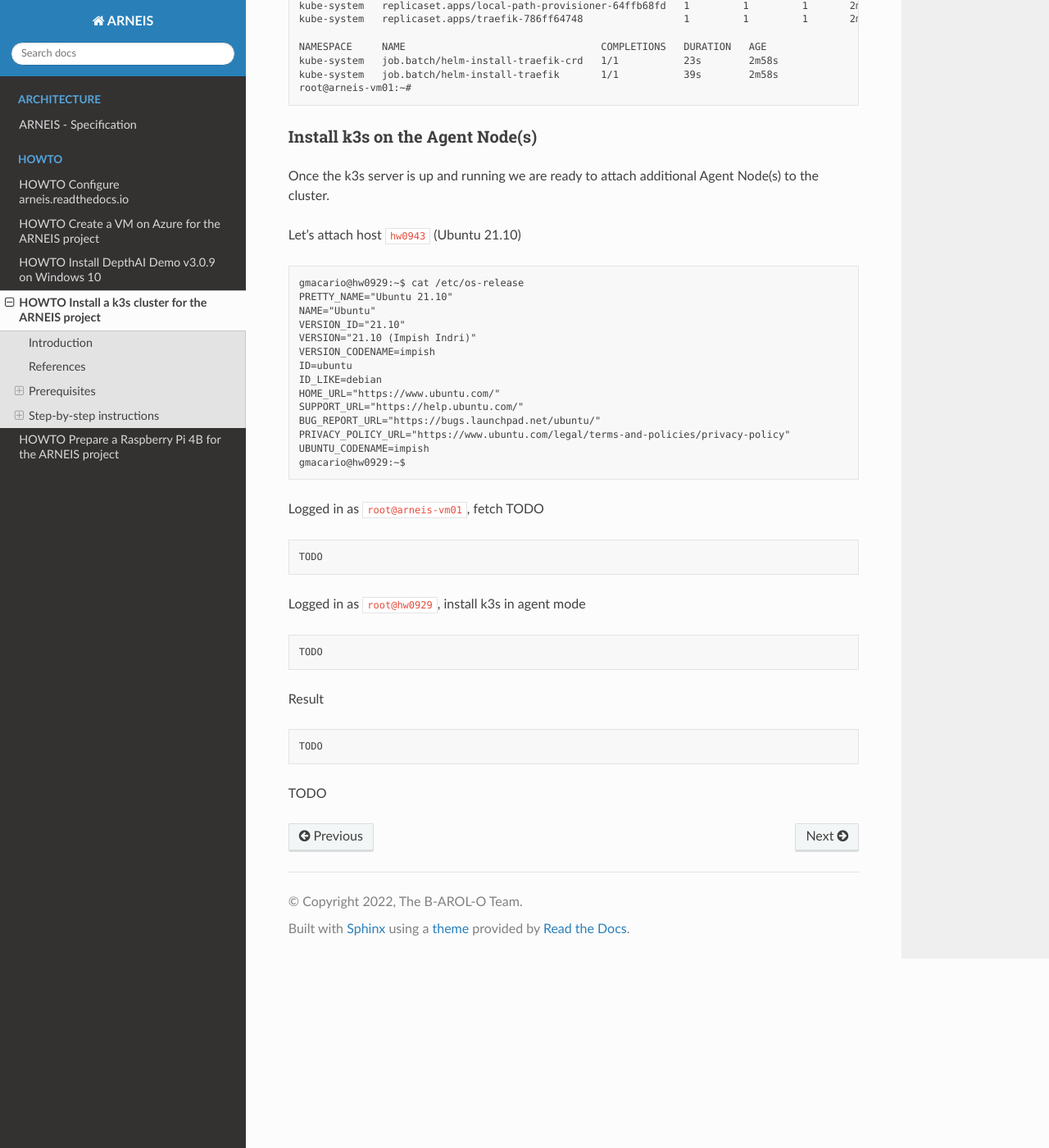
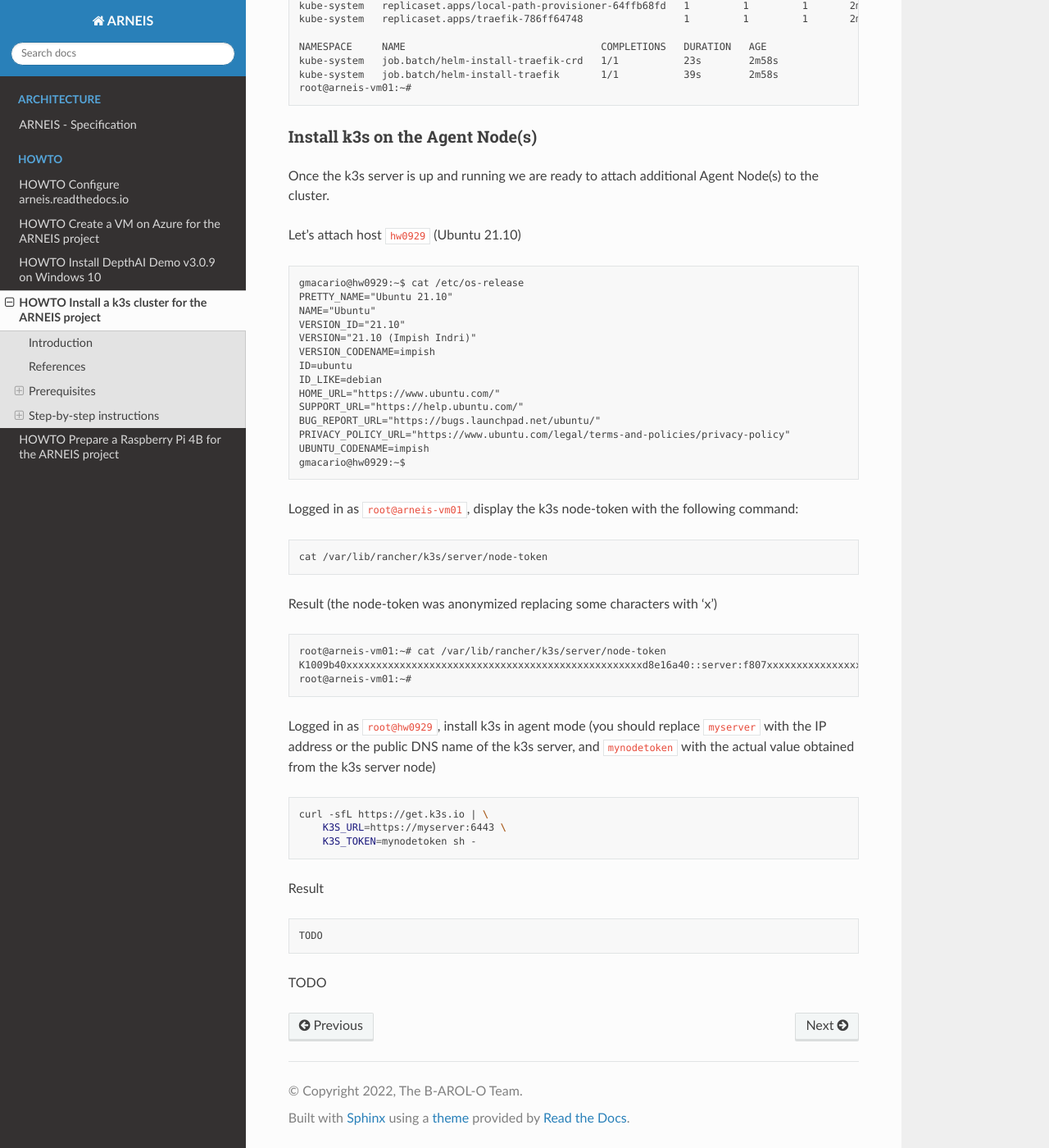
Before and after one commit to B-AROL-O/ARNEIS, a Sphinx documentation site: the page built from docs/howto/howto-install-k3s-for-arneis.md, in a window 1280 px wide and 1400 px high, scrolled down 2892 px. Shown: the whole window at 82% size. Built offline with Sphinx 7.4.7 and the Read the Docs theme 2.0.0, drawn with Linux system fonts in a browser that asks for light colours.

Commit message:
Update section: Install k3s on the Agent Node(s)
Signed-off-by: Macario Gianpaolo <gmacario@gmail.com>

````diff
--- a/docs/howto/howto-install-k3s-for-arneis.md
+++ b/docs/howto/howto-install-k3s-for-arneis.md
@@ -126,7 +126,7 @@ root@arneis-vm01:~#
 
 Once the k3s server is up and running we are ready to attach additional Agent Node(s) to the cluster.
 
-Let's attach host `hw0943` (Ubuntu 21.10)
+Let's attach host `hw0929` (Ubuntu 21.10)
 
 ```text
 gmacario@hw0929:~$ cat /etc/os-release
@@ -145,16 +145,26 @@ UBUNTU_CODENAME=impish
 gmacario@hw0929:~$
 ```
 
-Logged in as `root@arneis-vm01`, fetch TODO
+Logged in as `root@arneis-vm01`, display the k3s node-token with the following command:
 
 ```bash
-TODO
+cat /var/lib/rancher/k3s/server/node-token
 ```
 
-Logged in as `root@hw0929`, install k3s in agent mode
+Result (the node-token was anonymized replacing some characters with 'x')
+
+```text
+root@arneis-vm01:~# cat /var/lib/rancher/k3s/server/node-token
+K1009b40xxxxxxxxxxxxxxxxxxxxxxxxxxxxxxxxxxxxxxxxxxxxxxxxxxd8e16a40::server:f807xxxxxxxxxxxxxxxxxxxxxxxx9f5f
+root@arneis-vm01:~#
+```
+
+Logged in as `root@hw0929`, install k3s in agent mode (you should replace `myserver` with the IP address or the public DNS name of the k3s server, and `mynodetoken` with the actual value obtained from the k3s server node)
 
 ```bash
-TODO
+curl -sfL https://get.k3s.io | \
+    K3S_URL=https://myserver:6443 \
+    K3S_TOKEN=mynodetoken sh -
 ```
 
 Result
````
